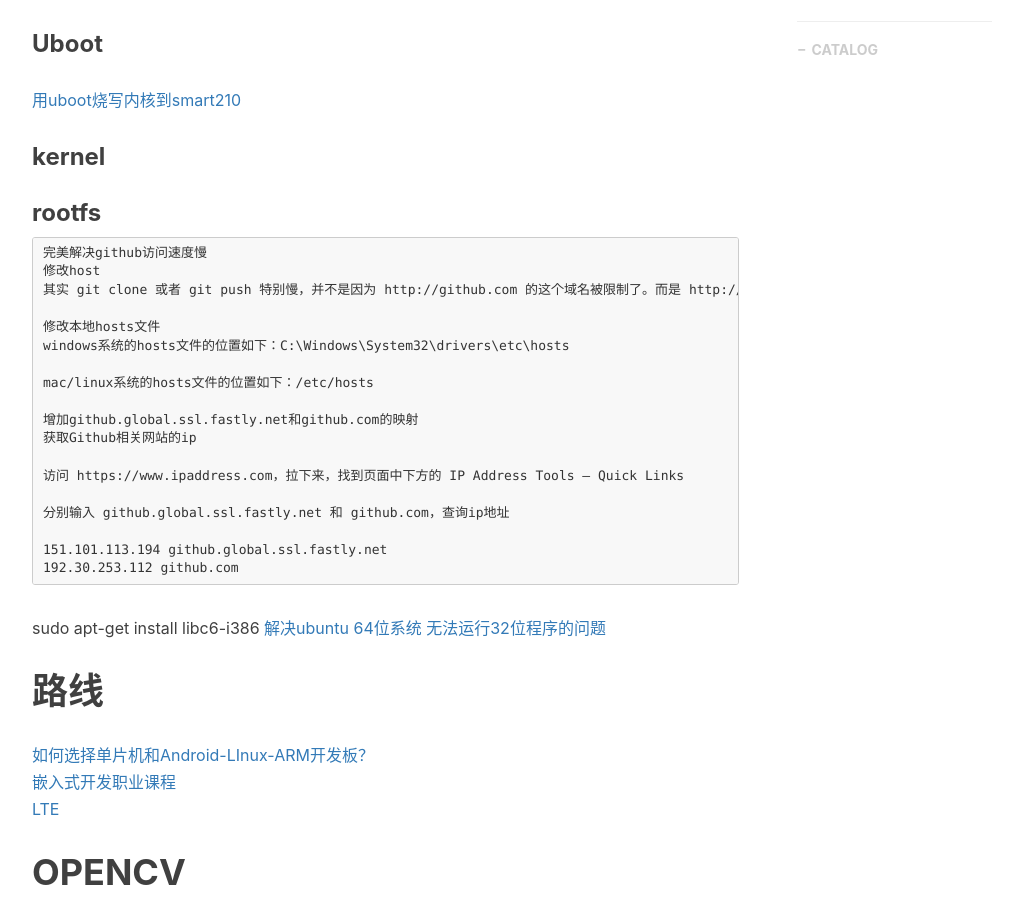
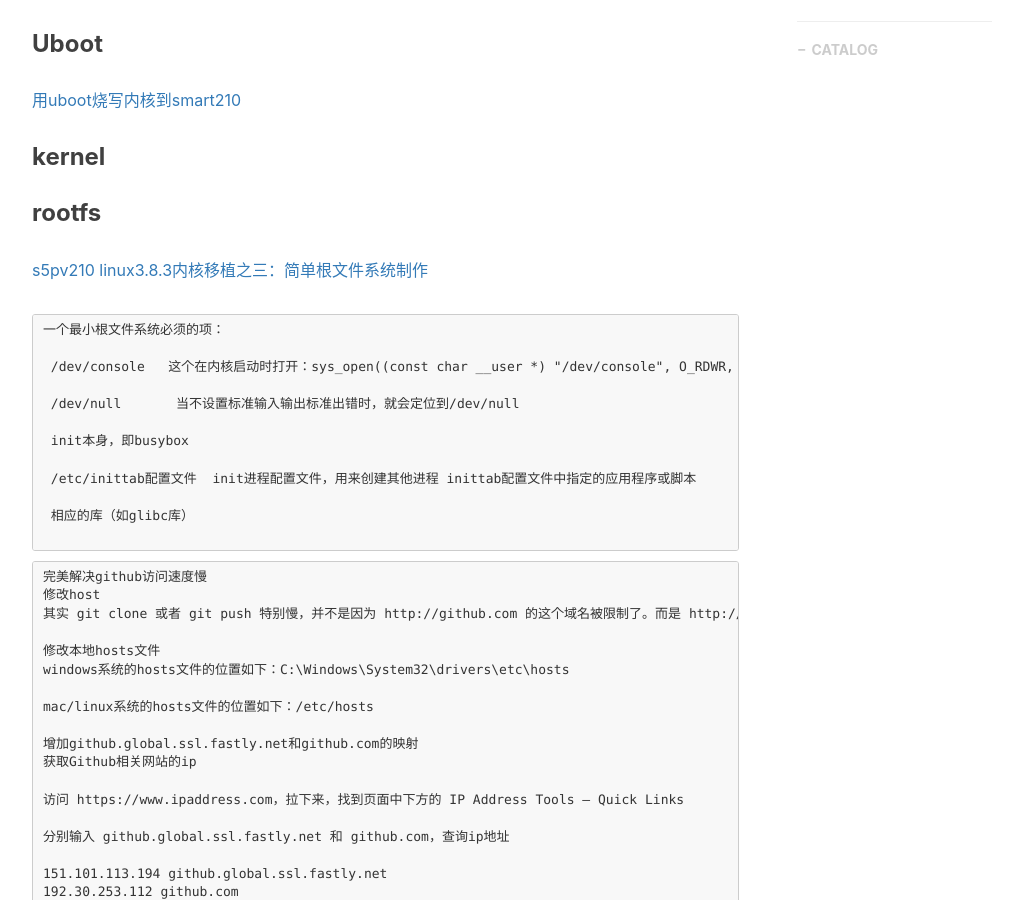
Before and after one commit to gary-robotics/dlward, a Jekyll site: the page built from _posts/2018-07-09-AndroidDriver-2018.markdown, in a window 1280 px wide and 900 px high, scrolled down 542 px. Shown: the whole window, without its empty margins (233-1256 px from the left). Built offline with Jekyll 4.4.1, drawn with Linux system fonts in a browser that asks for light colours; nearby versions of some CDN libraries; comment, search, counter and statistics services are not loaded.

Commit message:
Update 2018-07-09-AndroidDriver-2018.markdown

````diff
--- a/_posts/2018-07-09-AndroidDriver-2018.markdown
+++ b/_posts/2018-07-09-AndroidDriver-2018.markdown
@@ -18,8 +18,21 @@ tags:
 
 
 ### rootfs
+[s5pv210 linux3.8.3内核移植之三：简单根文件系统制作](https://blog.csdn.net/u010346967/article/details/46418789?utm_source=blogxgwz1)
+```
+一个最小根文件系统必须的项：
 
+ /dev/console   这个在内核启动时打开：sys_open((const char __user *) "/dev/console", O_RDWR, 0)
 
+ /dev/null       当不设置标准输入输出标准出错时，就会定位到/dev/null
+
+ init本身，即busybox
+
+ /etc/inittab配置文件  init进程配置文件，用来创建其他进程 inittab配置文件中指定的应用程序或脚本
+
+ 相应的库（如glibc库）
+
+```
 
 
 
````
